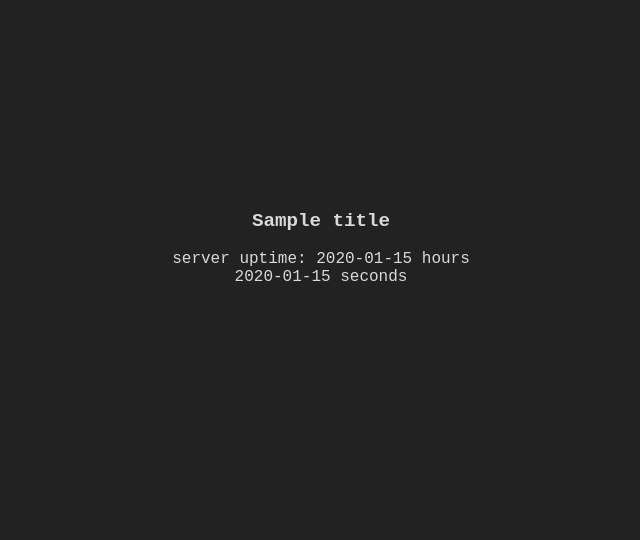
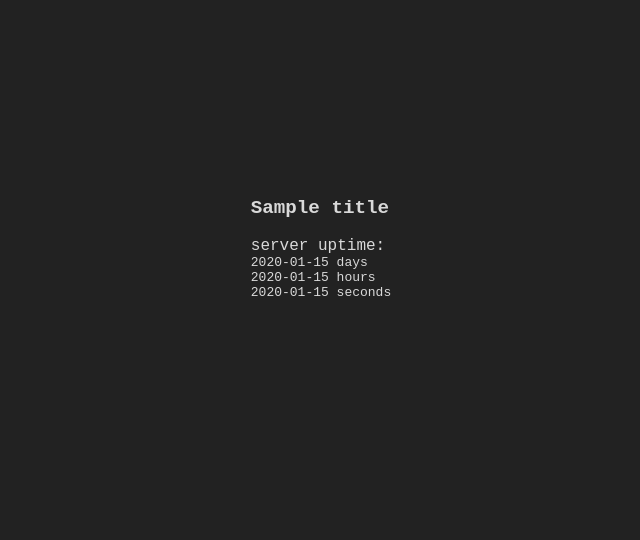
Before and after one commit to neongm/vps_homepage, a Django app: template templates/index.html in a window 1280 px wide. Shown: the part 160-700 px from the top of the page, without its empty margins (319-959 px from the left). Run offline with Django 3.2, Linux system fonts and the light colour scheme; the template is opened without the code that fills it: most values are stand-ins (such as "Sample title", 1, 10 or a date in 2020).

Commit message:
style/metrix fix

```diff
--- a/app/settings.py
+++ b/app/settings.py
@@ -22,10 +22,8 @@ BASE_DIR = Path(__file__).resolve().parent.parent
 
 # SECURITY WARNING: keep the secret key used in production secret!
 SECRET_KEY = 'django-insecure-pt1$4&nb68)6w=di2-zpepc5lr44p_ou7hcy8c%$7y2t9z4$92'
-
 # SECURITY WARNING: don't run with debug turned on in production!
 DEBUG = True
-
 ALLOWED_HOSTS = []
 
 
--- a/app/views.py
+++ b/app/views.py
@@ -5,7 +5,8 @@ from uptime import uptime
 def index(req):
     context = {
         'title': 'wireguard vps server',
-        'uptimeHours': round(uptime()/(60*60*60), 2),
+        'uptimeDays': round(uptime()/(60*60*60), 2),
+        'uptimeHours': round(uptime()/(60*60), 2),
         'uptimeSeconds': round(uptime(), 2)
     }
     return render(req, 'index.html', context)
--- a/templates/index.html
+++ b/templates/index.html
@@ -10,10 +10,17 @@
 </head>
 <body class="bg-dark t-white">
     <div class="center-cont h-100">
-        <div class="t-bald t-big">{{title}}</div>
-        <br>
-        <div>server uptime: {{uptimeHours}} hours</div>
-        <div>{{uptimeSeconds}} seconds</div>
+        <div>
+            <div class="t-bald t-big">{{title}}</div>
+            <br>
+
+            <div>
+                <div class="">server uptime:</div>
+                <div class="t-small">{{uptimeDays}} days</div>
+                <div class="t-small">{{uptimeHours}} hours</div>
+                <div class="t-small">{{uptimeSeconds}} seconds</div>
+            </div>
+        </div>
     </div>
 </body>
 </html>
```
